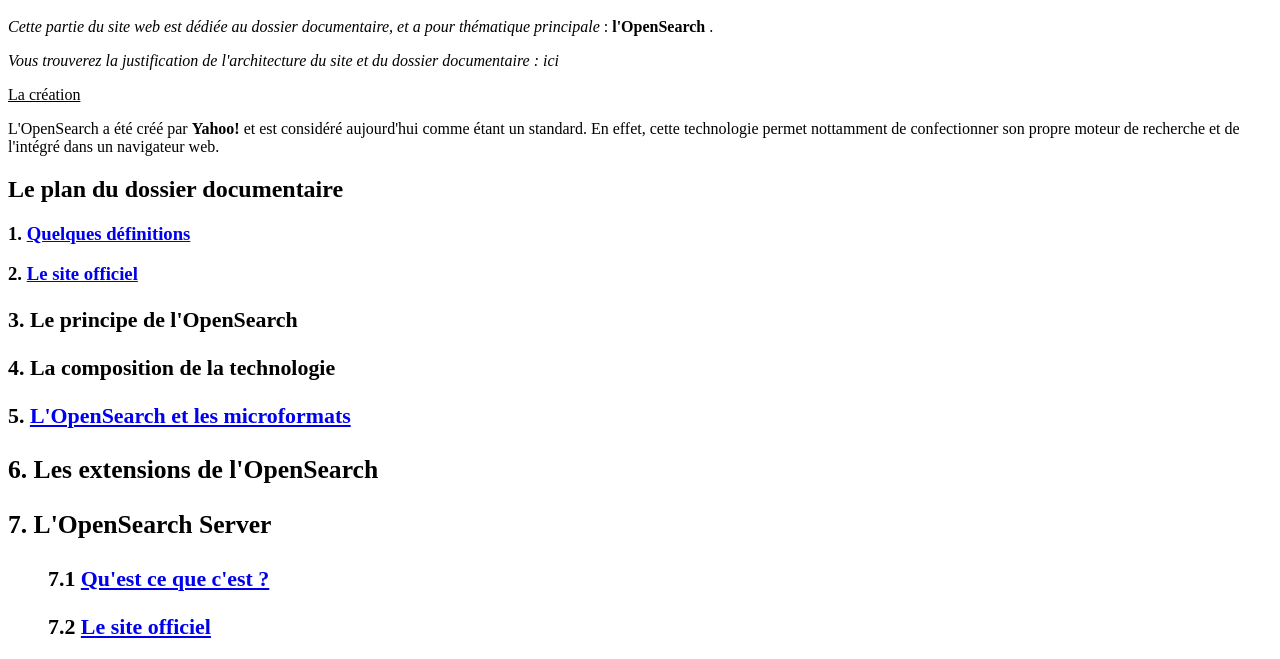
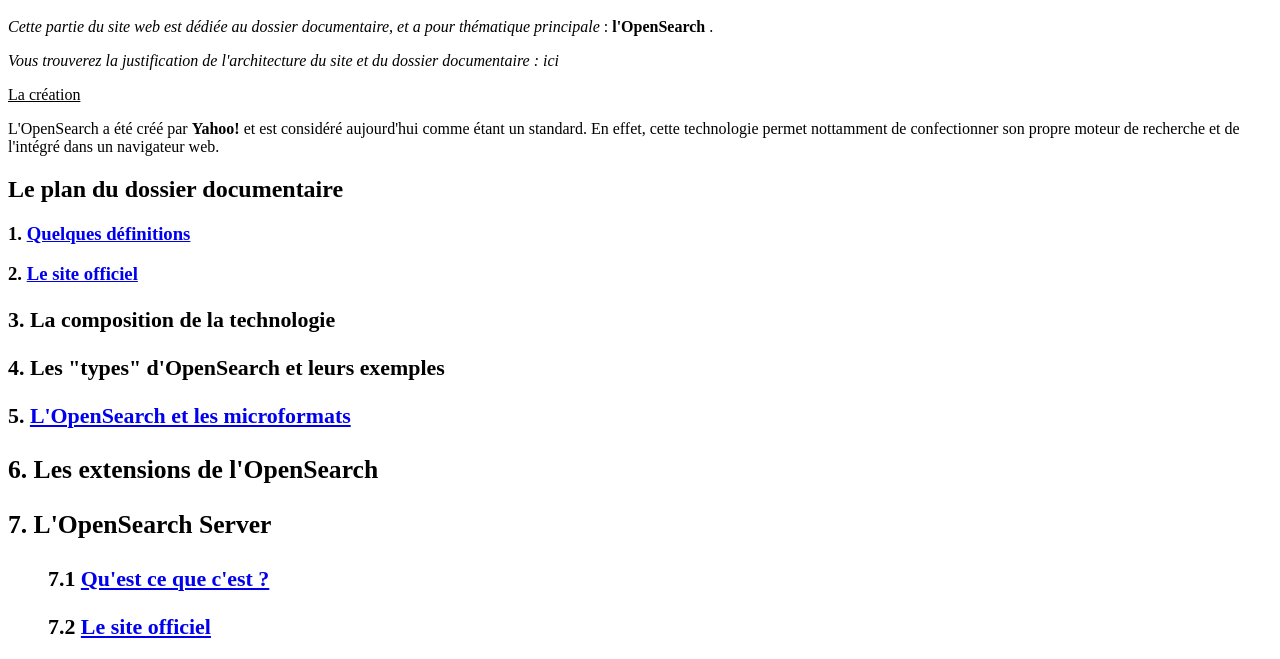
Before and after one commit to nclaux-he2b/nclaux-he2b.github.io, a plain HTML site: page Dossierdocumentaire.html in a window 1280 px wide. Shown: the part 109-768 px from the top of the page. Drawn offline with Linux system fonts and the light colour scheme.

Commit message:
Update Dossierdocumentaire.html

```diff
--- a/Dossierdocumentaire.html
+++ b/Dossierdocumentaire.html
@@ -15,8 +15,8 @@
 
 <p><b><h3> 1. <a href="./OpenSearch_Definitions.html">Quelques définitions</a></h3></b></p>
 <p><b><h3> 2. <a href="documentation/OpenSearchsiteofficiel .pdf">Le site officiel<a/>
-<p><b><h3> 3. Le principe de l'OpenSearch </h3></b></p>
-<p><b><h3> 4. La composition de la technologie </h3></b></p>
+<p><b><h3> 3. La composition de la technologie </h3></b></p>
+<p><b><h3> 4. Les "types" d'OpenSearch et leurs exemples</h3></b></p>
 <p><b><h3> 5. <a href="documentation/OpenSearch_Microformats1.pdf">L'OpenSearch et les microformats </a>
 <p><b><h3>6. Les extensions de l'OpenSearch</h3></b></p>
 <p><b><h3>7. L'OpenSearch Server </h3></b></p>
```
